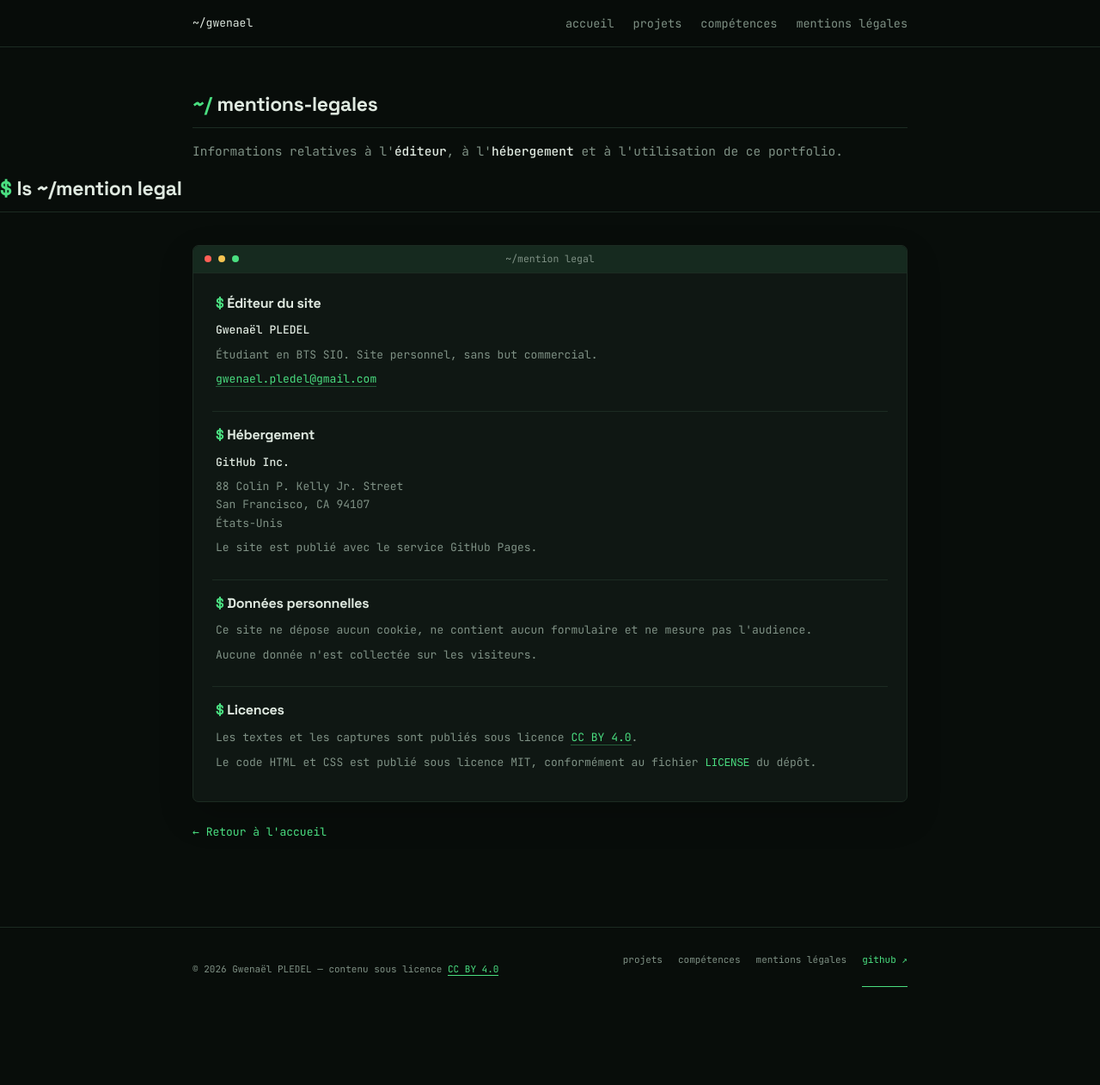
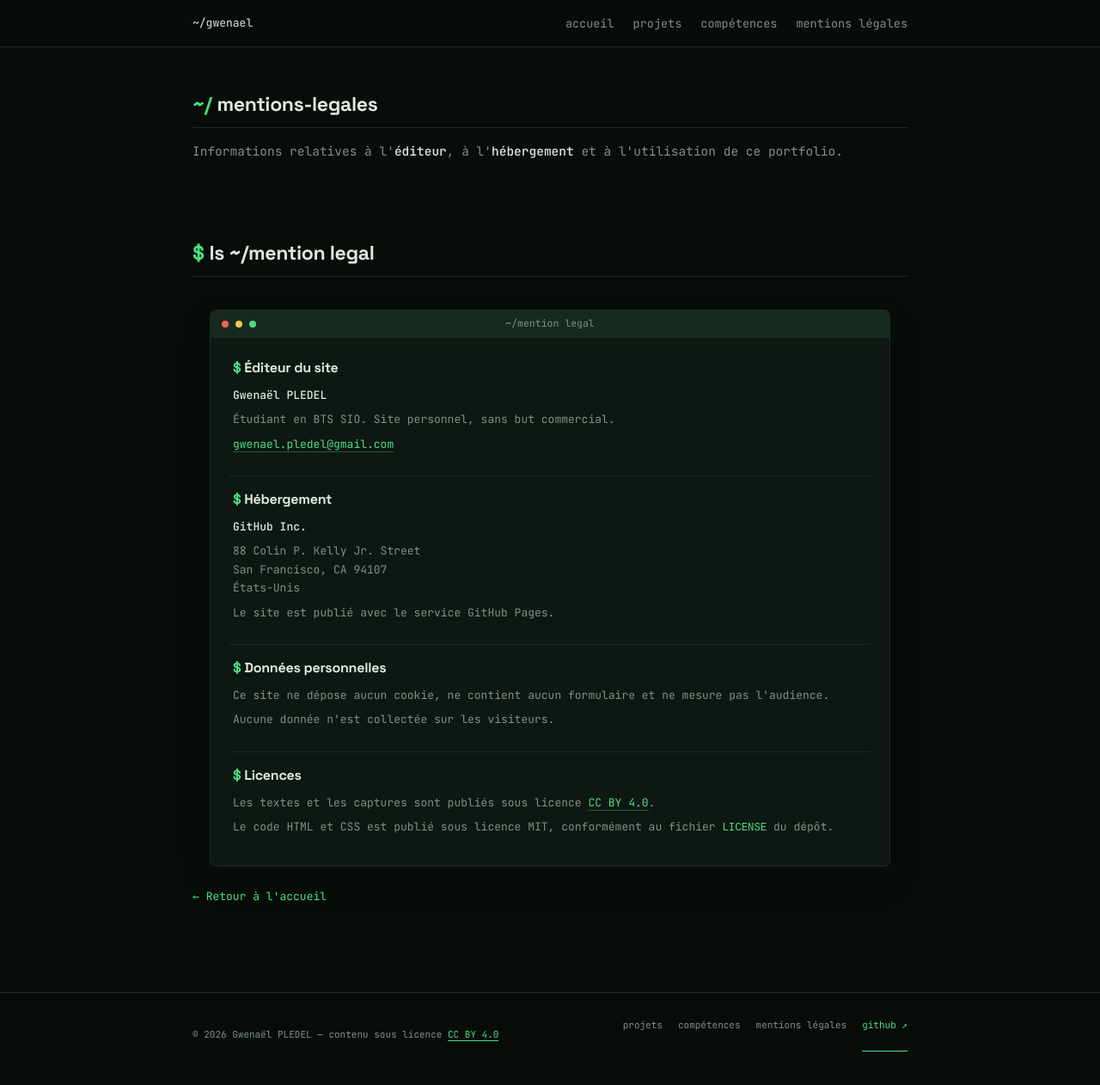
Before and after one commit to vzsca/Portfolio-Gwenael, a Jekyll site: the page built from mentions-legales.md, in a window 1280 px wide and 1263 px high. Shown: the whole window at 86% size. Built offline with Jekyll 4.4.1, drawn with Linux system fonts in a browser that asks for light colours.

Commit message:
Style legal terminal like projects terminal

```diff
--- a/css/style.css
+++ b/css/style.css
@@ -133,7 +133,9 @@
 .legal-page-heading { width: calc(100% - 40px); max-width: 832px; margin: 52px auto 0; padding: 0; }
 #mentions-legales { width: calc(100% - 40px); max-width: 832px; margin: 52px auto 0; }
 #mentions-legales h2 { margin-bottom: 14px; }
-#mentions-legales + .legal-terminal { margin-top: 90px; }
+#mentions-legales + .legal-terminal-section { width: calc(100% - 40px); max-width: 832px; margin: 90px auto 0; }
+.legal-terminal-section > h2 { margin-bottom: 22px; }
+.legal-terminal { width: 100%; max-width: none; margin: 0; box-shadow: 0 16px 40px rgba(0,0,0,.18); }
 .legal-page-heading h1 { font: 700 clamp(31px, 4vw, 43px)/1.2 var(--display); letter-spacing: -.025em; margin: 12px 0; }
 .legal-page-heading > p:last-child { color: var(--muted); font-size: 14.5px; line-height: 1.85; margin: 0; }
 .legal-terminal { width: calc(100% - 40px); max-width: 832px; margin: 38px auto 0; box-shadow: 0 16px 40px rgba(0,0,0,.18); }
@@ -152,7 +154,8 @@
 @media (max-width: 640px) {
   main > article { padding: 20px 18px 0; }
   .legal-page-heading { margin-top: 22px; }
-  .legal-terminal { width: calc(100% - 36px); margin-top: 22px; }
+  .legal-terminal-section { width: calc(100% - 36px); margin-top: 64px; }
+  .legal-terminal { width: 100%; margin-top: 0; }
   .legal-grid { padding: 8px 14px; }
   .legal-card { padding: 15px 2px 17px; }
   .legal-back { padding: 0 18px; }
```
